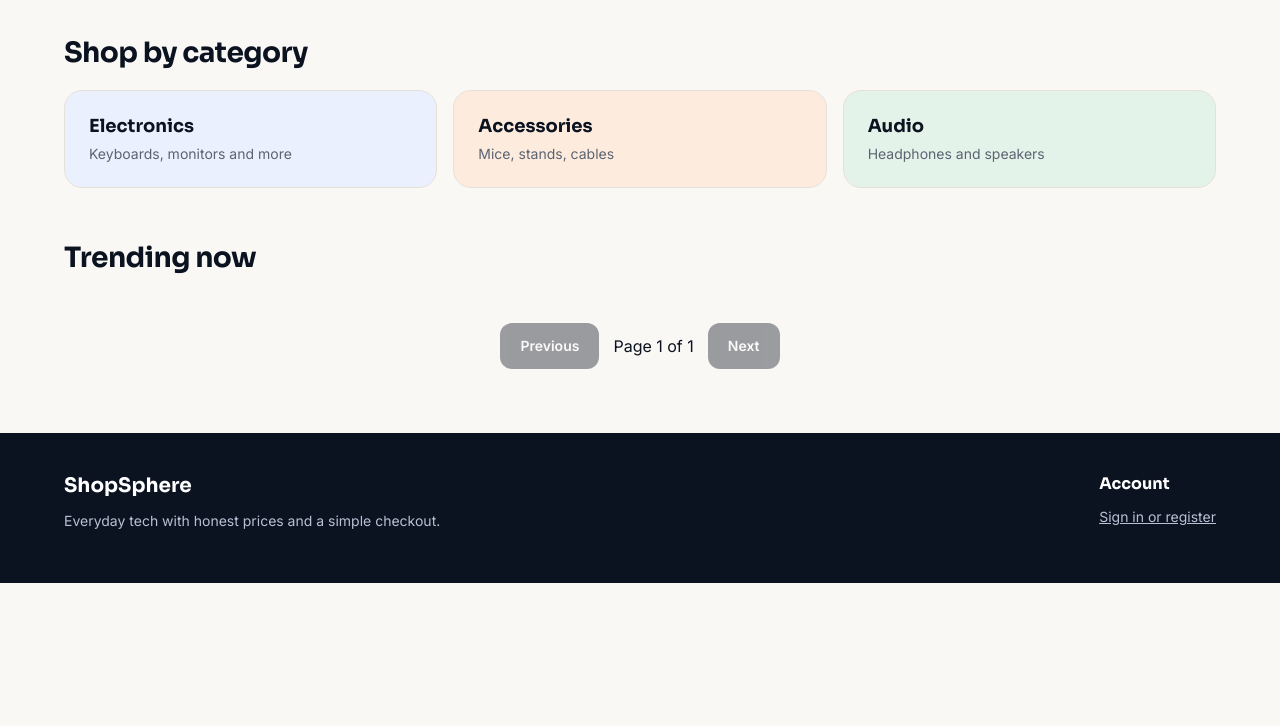
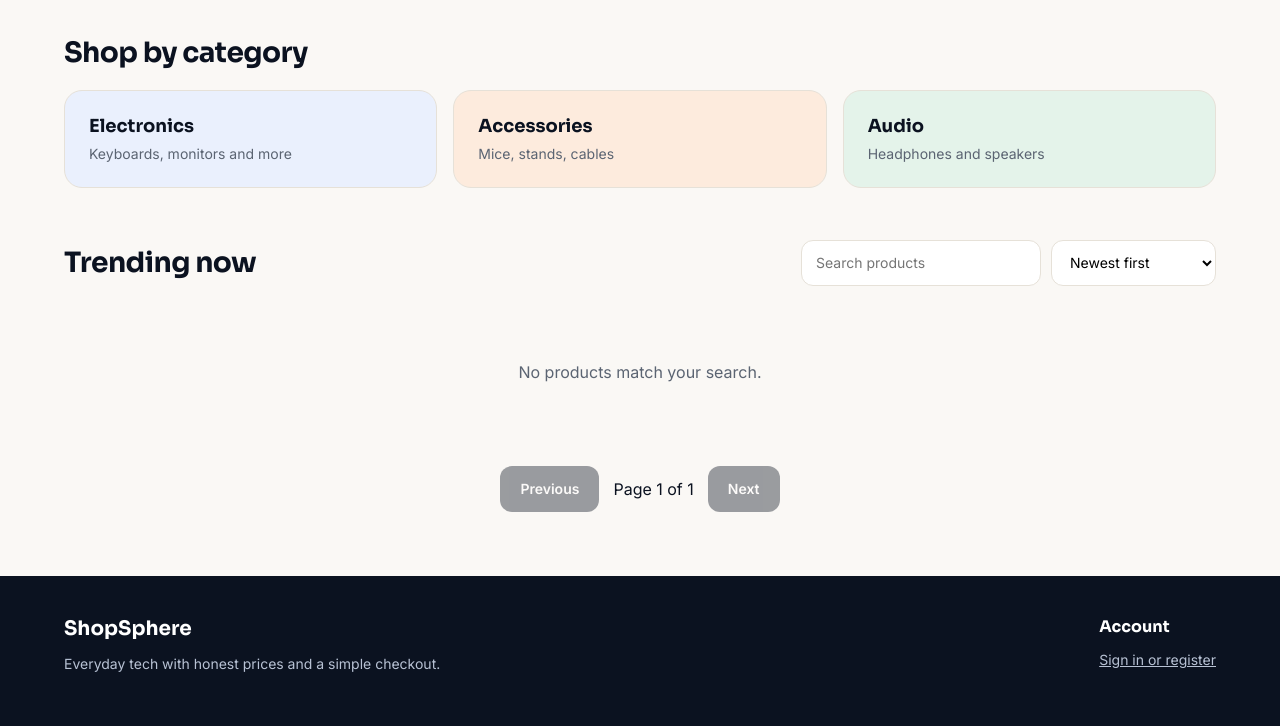
Before and after one commit to afaqalamworks-lgtm/shopsphere, a Spring Boot app: page / in a window 1280 px wide. Shown: the part 557-1283 px from the top of the page. Before the commit the page ends 1140 px from the top, so only its background shows below. Run offline with Spring Boot 4, Linux system fonts and the light colour scheme; data that the repository does not hold is empty; some of the project's set-up classes (security, data sources, template engines, error pages and the like) are left out, and stand-ins take their place.

Commit message:
Add product search and sorting

```diff
--- a/src/main/java/com/shopsphere/controller/ProductController.java
+++ b/src/main/java/com/shopsphere/controller/ProductController.java
@@ -19,8 +19,9 @@ public class ProductController {
     private final ProductService productService;
 
     @GetMapping
-    public Page<ProductResponse> list(@PageableDefault(size = 10, sort = "id") Pageable pageable) {
-        return productService.list(pageable);
+    public Page<ProductResponse> list(@RequestParam(required = false) String q,
+                                      @PageableDefault(size = 10, sort = "id") Pageable pageable) {
+        return productService.list(q, pageable);
     }
 
     @GetMapping("/{id}")
--- a/src/main/java/com/shopsphere/repository/ProductRepository.java
+++ b/src/main/java/com/shopsphere/repository/ProductRepository.java
@@ -1,7 +1,11 @@
 package com.shopsphere.repository;
 
 import com.shopsphere.entity.Product;
+import org.springframework.data.domain.Page;
+import org.springframework.data.domain.Pageable;
 import org.springframework.data.jpa.repository.JpaRepository;
 
 public interface ProductRepository extends JpaRepository<Product, Long> {
+
+    Page<Product> findByNameContainingIgnoreCase(String name, Pageable pageable);
 }
--- a/src/main/resources/static/css/style.css
+++ b/src/main/resources/static/css/style.css
@@ -57,3 +57,7 @@ footer.site b{color:#fff;font:700 20px Sora,sans-serif}
 .srow{display:flex;justify-content:space-between}
 #msg{min-height:24px;font-weight:600;margin-top:8px}
 .empty{padding:48px;text-align:center;color:var(--grey)}
+.tools{display:flex;gap:10px;flex-wrap:wrap}
+.tools input,.tools select{padding:12px 14px;border:1px solid var(--line);border-radius:12px;font:400 14px Inter,sans-serif;min-height:46px;background:#fff}
+.tools input{min-width:240px}
+.noresult{grid-column:1/-1;text-align:center;color:var(--grey);padding:40px}
--- a/src/main/resources/static/index.html
+++ b/src/main/resources/static/index.html
@@ -36,7 +36,17 @@
     </section>
 
     <section class="block" id="products">
-        <div class="head"><h2>Trending now</h2></div>
+        <div class="head"><h2>Trending now</h2>
+            <div class="tools">
+                <input id="search" type="search" placeholder="Search products" aria-label="Search products">
+                <select id="sort" aria-label="Sort products">
+                    <option value="id,asc">Newest first</option>
+                    <option value="price,asc">Price: low to high</option>
+                    <option value="price,desc">Price: high to low</option>
+                    <option value="name,asc">Name: A to Z</option>
+                </select>
+            </div>
+        </div>
         <div class="grid" id="grid"></div>
         <div class="pager">
             <button class="btn btn-dark" id="prev">Previous</button>
@@ -53,7 +63,7 @@
 <script src="/js/cart.js"></script>
 <script>
     const tints = ['#E7EEFC', '#FDEBDD', '#E4F3EA', '#EFE6F8'];
-    let page = 0;
+      let page = 0, q = '', sort = 'id,asc';
 
     function makeCard(p) {
       const card = document.createElement('div');
@@ -92,10 +102,17 @@
     }
 
      async function load() {
-      const res = await fetch('/api/products?page=' + page + '&size=8');
+    const url = '/api/products?page=' + page + '&size=8&sort=' + sort + '&q=' + encodeURIComponent(q);
+    const res = await fetch(url);
     const data = await res.json();
     const grid = document.getElementById('grid');
     grid.innerHTML = '';
+    if (data.content.length === 0) {
+      const none = document.createElement('p');
+      none.className = 'noresult';
+      none.textContent = 'No products match your search.';
+      grid.append(none);
+    }
     data.content.forEach(p => grid.append(makeCard(p)));
     document.getElementById('pageInfo').textContent = 'Page ' + (data.number + 1) + ' of ' + Math.max(data.totalPages, 1);
     document.getElementById('prev').disabled = data.first;
@@ -104,6 +121,12 @@
 
   document.getElementById('prev').onclick = () => { page--; load(); };
   document.getElementById('next').onclick = () => { page++; load(); };
+  document.getElementById('sort').onchange = e => { sort = e.target.value; page = 0; load(); };
+  let timer;
+  document.getElementById('search').oninput = e => {
+    clearTimeout(timer);
+    timer = setTimeout(() => { q = e.target.value; page = 0; load(); }, 300);
+  };
   load();
 </script>
 </body>
```
Also changed, not shown: src/main/java/com/shopsphere/service/ProductService.java (+5 -2 lines). Lines whose indentation alone changed are shown as unchanged.
